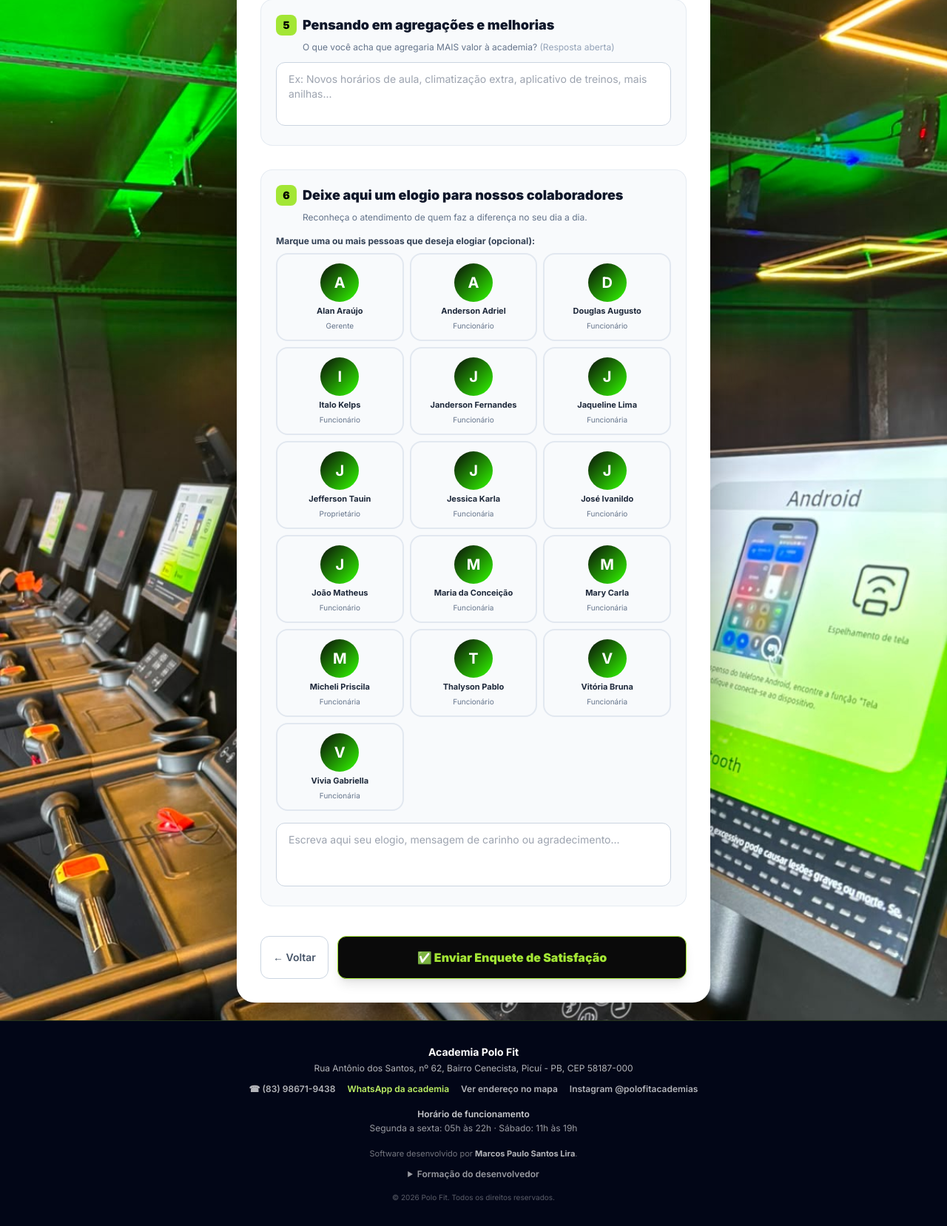
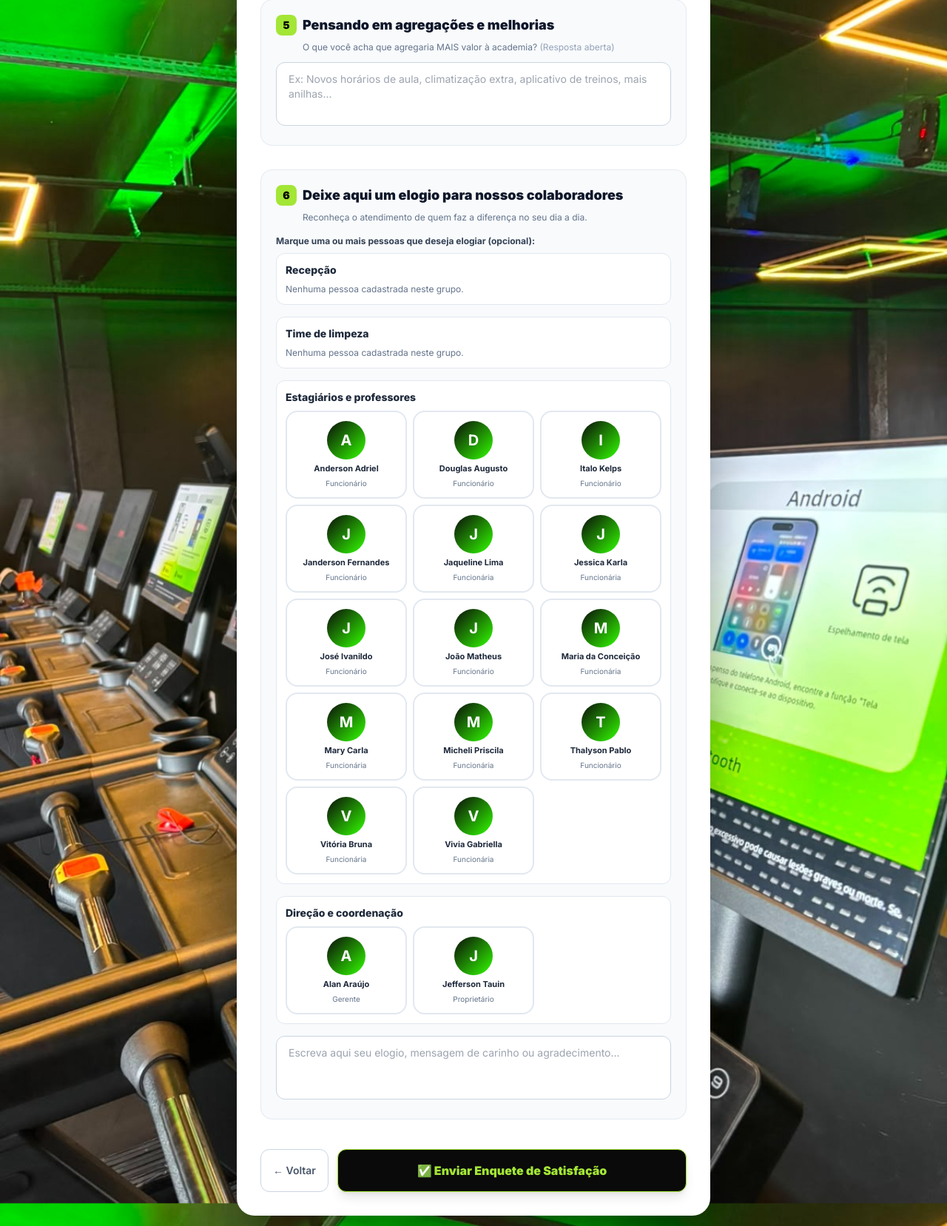
Before and after one commit to Marcosplira/PoloFeedback, a Django app: page /enquete/ in a window 1280 px wide. Shown: the part 1787-3444 px from the top of the page at 74% size. Run offline with Django 5.2, Linux system fonts and the light colour scheme; data comes from the database, SQL or seed files in the repository; some libraries are stand-ins or nearby versions.

Commit message:
django atulizando

```diff
--- a/feedback/admin.py
+++ b/feedback/admin.py
@@ -46,6 +46,9 @@ class FuncionarioAdmin(admin.ModelAdmin):
 
 @admin.register(Funcao)
 class FuncaoAdmin(admin.ModelAdmin):
+    list_display = ("nome", "grupo")
+    list_editable = ("grupo",)
+    list_filter = ("grupo",)
     search_fields = ("nome",)
     ordering = ("nome",)
 
--- a/feedback/models.py
+++ b/feedback/models.py
@@ -6,7 +6,24 @@ from django.utils import timezone
 
 
 class Funcao(models.Model):
+    GRUPO_RECEPCAO = "recepcao"
+    GRUPO_LIMPEZA = "limpeza"
+    GRUPO_ESTAGIARIOS_PROFESSORES = "estagiarios_professores"
+    GRUPO_DIRECAO = "direcao_coordenacao"
+    GRUPO_CHOICES = [
+        (GRUPO_RECEPCAO, "Recepção"),
+        (GRUPO_LIMPEZA, "Time de limpeza"),
+        (GRUPO_ESTAGIARIOS_PROFESSORES, "Estagiários e professores"),
+        (GRUPO_DIRECAO, "Direção e coordenação"),
+    ]
+
     nome = models.CharField(max_length=100, unique=True, verbose_name="Função")
+    grupo = models.CharField(
+        max_length=32,
+        choices=GRUPO_CHOICES,
+        blank=True,
+        verbose_name="Grupo da equipe",
+    )
 
     class Meta:
         verbose_name = "Função"
--- a/feedback/templates/feedback/enquete.html
+++ b/feedback/templates/feedback/enquete.html
@@ -326,10 +326,16 @@
                     {% if funcionarios %}
                     <div class="mb-4">
                         <p class="text-xs font-bold text-slate-700 mb-2">Marque uma ou mais pessoas que deseja elogiar (opcional):</p>
+                        <div class="space-y-4">
+                            {% for grupo in funcionarios_por_grupo %}
+                            <section class="rounded-xl border border-slate-200 bg-white p-3">
+                                <h3 class="mb-2 text-sm font-extrabold text-slate-800">{{ grupo.nome }}</h3>
+                                {% if grupo.funcionarios %}
                                 <div class="grid grid-cols-3 gap-2">
-                            {% for f in funcionarios %}
+                                    {% for f in grupo.funcionarios %}
                                     <label class="card-func">
                                         <input type="checkbox" name="funcionarios_ids" value="{{ f.id }}"
+                                            data-funcionario-id="{{ f.id }}"
                                             {% if f.id|stringformat:"s" in funcionarios_ids_selecionados %}checked{% endif %}>
                                         <div class="func-inner">
                                             {% if f.foto %}
@@ -337,12 +343,18 @@
                                             {% else %}
                                             <div class="func-foto-placeholder">{{ f.nome|first }}</div>
                                             {% endif %}
-                                    <span class="text-[11px] font-bold text-slate-800 text-center leading-tight truncate w-full">{{ f.nome }}</span>
+                                            <span class="w-full truncate text-center text-[11px] font-bold leading-tight text-slate-800">{{ f.nome }}</span>
                                             {% if f.funcoes_display %}
-                                    <span class="text-[10px] text-slate-500 text-center leading-tight">{{ f.funcoes_display }}</span>
+                                            <span class="text-center text-[10px] leading-tight text-slate-500">{{ f.funcoes_display }}</span>
                                             {% endif %}
                                         </div>
                                     </label>
+                                    {% endfor %}
+                                </div>
+                                {% else %}
+                                <p class="text-xs text-slate-500">Nenhuma pessoa cadastrada neste grupo.</p>
+                                {% endif %}
+                            </section>
                             {% endfor %}
                         </div>
                     </div>
@@ -374,5 +386,16 @@
     {% include "feedback/rodape.html" %}
 
     {% include "feedback/pwa_install.html" %}
+    <script>
+        document.querySelectorAll('[data-funcionario-id]').forEach((checkbox) => {
+            checkbox.addEventListener('change', () => {
+                document.querySelectorAll(
+                    `[data-funcionario-id="${checkbox.dataset.funcionarioId}"]`
+                ).forEach((outraOpcao) => {
+                    outraOpcao.checked = checkbox.checked;
+                });
+            });
+        });
+    </script>
 </body>
 </html>
--- a/feedback/views.py
+++ b/feedback/views.py
@@ -30,6 +30,7 @@ from django.urls import reverse
 from .models import (
     Avaliacao,
     Equipamento,
+    Funcao,
     Funcionario,
     ItemPlanoTreino,
     RespostaEnquete,
@@ -235,11 +236,25 @@ def enquete(request):
     Página da Enquete de Satisfação com as 6 perguntas oficiais.
     """
 
-    funcionarios = (
+    funcionarios = list(
         Funcionario.objects.filter(ativo=True)
         .prefetch_related("funcoes")
         .order_by("nome")
     )
+    funcionarios_por_grupo = []
+    for codigo, nome_grupo in Funcao.GRUPO_CHOICES:
+        funcionarios_do_grupo = [
+            funcionario
+            for funcionario in funcionarios
+            if any(funcao.grupo == codigo for funcao in funcionario.funcoes.all())
+        ]
+        funcionarios_por_grupo.append(
+            {
+                "codigo": codigo,
+                "nome": nome_grupo,
+                "funcionarios": funcionarios_do_grupo,
+            }
+        )
 
     if request.method == "POST":
 
@@ -294,6 +309,7 @@ def enquete(request):
                 "feedback/enquete.html",
                 {
                     "funcionarios": funcionarios,
+                    "funcionarios_por_grupo": funcionarios_por_grupo,
                     "funcionarios_ids_selecionados": funcionario_ids,
                     "erro_funcionarios": (
                         "Um ou mais funcionários selecionados não estão disponíveis. "
@@ -340,6 +356,7 @@ def enquete(request):
         "feedback/enquete.html",
         {
             "funcionarios": funcionarios,
+            "funcionarios_por_grupo": funcionarios_por_grupo,
         },
     )
 
```
Also changed, not shown: feedback/tests.py (+20 -0 lines), README.md, feedback/migrations/0012_funcao_grupo.py (added). Lines whose indentation alone changed are shown as unchanged.
